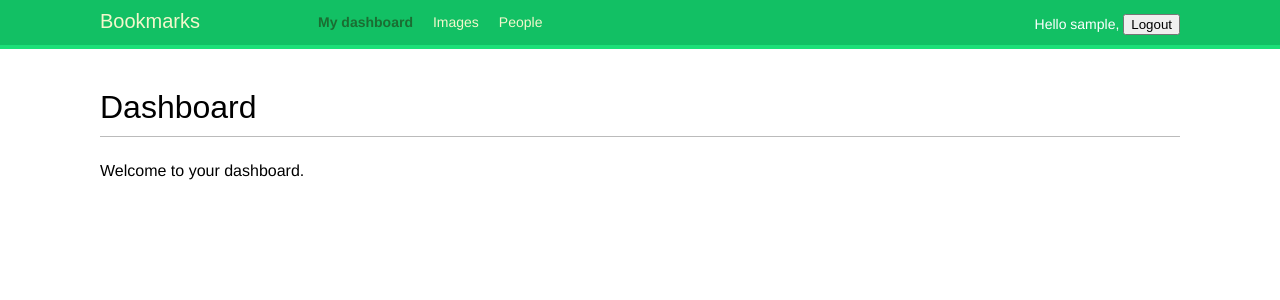
After one commit to prasanna-testpress/bookmark, a Django app: page /account/ in a window 1280 px wide. The commit adds this page. Shown: the top 300 px of the page. Run offline with Django 5.2, Linux system fonts and the light colour scheme; the visitor is signed in with stand-in values (Sample User, id 1); some web fonts are replaced.

Commit message:
feat: Add basic user authentication with login, logout, and dashboard views.

```diff
--- /dev/null
+++ b/account/templates/account/dashboard.html
@@ -0,0 +1,6 @@
+{% extends "base.html" %}
+{% block title %}Dashboard{% endblock %}
+{% block content %}
+<h1>Dashboard</h1>
+<p>Welcome to your dashboard.</p>
+{% endblock %}
--- a/account/templates/base.html
+++ b/account/templates/base.html
@@ -5,14 +5,42 @@
         <title>
             {% block title %}{% endblock %}
         </title>
-        <link href="{% static 'css/base.css' %}" rel="stylesheet">
+        <link href="{% static 'css/base.css' %}" rel="stylesheet"></head>
+        <body>
+            <div id="header">
+                <span class="logo">Bookmarks</span>
+                {% if request.user.is_authenticated %}
+                    <ul class="menu">
+                        <li {% if section == "dashboard" %} class="selected" {% endif %}>
+                            <a href="{% url "account:dashboard" %}">My dashboard</a>
+                        </li>
+                        <li {% if section == "images" %} class="selected" {% endif %}>
+                            <a href="#">Images</a>
+                        </li>
+                        <li {% if section == "people" %} class="selected" {% endif %}>
+                            <a href="#">People</a>
+                        </li>
+                    </ul>
+                {% endif %}
+                <span class="user">
+                    {% if request.user.is_authenticated %}
+                        Hello
+                        {{ request.user }},
 
-    </head>
-    <body>
-        <div id="header">
-            <span class="logo">Bookmarks</span>
-        </div>
-        <div id="content"> {% block content %}{% endblock %}
+                        <form action="{% url 'account:logout' %}" method="post" style="display:inline;">
+                            {% csrf_token %}
+                            <button type="submit" class="btn-logout">Logout</button>
+                        </form>
+
+
+                    {% else %}
+                        <a href="{% url "account:login" %}">Log-in</a>
+                    {% endif %}
+                </span>
             </div>
-        </body>
+
+            <div id="content"> {% block content %}{% endblock %}
+                </div>
+            </body>
+        </html>
     </html>
--- a/account/templates/registration/login.html
+++ b/account/templates/registration/login.html
@@ -10,7 +10,7 @@
 {% endif %}
 
 <div class="login-form">
-<form action="{% url 'login' %}" method="post">
+<form action="{% url 'account:login' %}" method="post">
     {{ form.as_p }}
     {% csrf_token %}
     <input type="hidden" name="next" value="{{ next }}">
--- a/account/urls.py
+++ b/account/urls.py
@@ -2,9 +2,12 @@ from django.urls import path
 from . import views
 from django.contrib.auth import views as auth_views
 
-
+app_name='account'
 urlpatterns = [
     # path('login/', views.user_login, name='login'),
 
-    path('login', auth_views.LoginView.as_view(),name='login')
+    path('login/', auth_views.LoginView.as_view(),name='login'),
+     path('logout/', auth_views.LogoutView.as_view(), name='logout'),
+     path('', views.dashboard, name='dashboard'),
+
 ]
--- a/account/views.py
+++ b/account/views.py
@@ -1,24 +1,8 @@
-from django.http import HttpResponse
+from django.contrib.auth.decorators import login_required
 from django.shortcuts import render
-from django.contrib.auth import authenticate, login
-from .forms import LoginForm
 
-def user_login(request):
-    if request.method == 'POST':
-        form = LoginForm(request.POST)
-        if form.is_valid():
-            cd = form.cleaned_data
-            user = authenticate(request,
-                                username=cd['username'],
-                                password=cd['password'])
-            if user is not None:
-                if user.is_active:
-                    login(request, user)
-                    return HttpResponse('Authenticated successfully')
-                else:
-                    return HttpResponse('Disabled account')
-            else:
-                return HttpResponse('Invalid login')
-    else:
-        form = LoginForm()
-    return render(request, 'account/login.html', {'form': form})
+@login_required
+def dashboard(request):
+    return render(request,
+                  'account/dashboard.html',
+                  {'section': 'dashboard'})
--- a/bookmark/settings.py
+++ b/bookmark/settings.py
@@ -31,13 +31,14 @@ ALLOWED_HOSTS = []
 # Application definition
 
 INSTALLED_APPS = [
+     'account',
     'django.contrib.admin',
     'django.contrib.auth',
     'django.contrib.contenttypes',
     'django.contrib.sessions',
     'django.contrib.messages',
     'django.contrib.staticfiles',
-    'account',
+
 ]
 
 MIDDLEWARE = [
@@ -116,3 +117,6 @@ USE_TZ = True
 # https://docs.djangoproject.com/en/6.0/howto/static-files/
 
 STATIC_URL = 'static/'
+LOGIN_REDIRECT_URL = 'account:dashboard'
+LOGIN_URL = 'account:login'
+LOGOUT_URL = 'account:logout'
```
Also changed, not shown: account/templates/registration/logged_out.html (added, +7 -0 lines).
